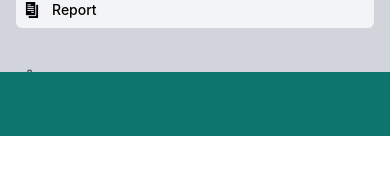
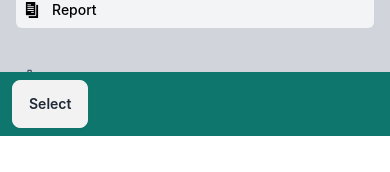
Before and after one commit to MDYeaminIslam/NGO_Project, a React (Vite) app: page /add_new_samity in a window 390 px wide. Shown: the part 772-944 px from the top of the page. Built offline with nearby package versions, Linux system fonts and the light colour scheme; no server answers.

Commit message:
dropdown format on banches nav

```diff
--- a/src/pages/Branches/BranchesNav/BranchesNav.jsx
+++ b/src/pages/Branches/BranchesNav/BranchesNav.jsx
@@ -6,7 +6,29 @@ const BranchesNav = () => {
       <nav className="bg-teal-700 text-white">
         <div className="max-w-7xl mx-auto px-2 sm:px-6 lg:px-8">
           <div className="relative flex items-center justify-between h-16">
-            <div className="hidden sm:block sm:ml-6">
+
+
+            <div className="block sm:hidden">
+                  <details className="dropdown">
+                      <summary className="m-1 btn">Select</summary>
+                      <ul className="p-2 shadow menu dropdown-content z-[1] bg-base-100 rounded-box w-52">
+
+                        <li><a>Item 2</a></li>
+                        <li><a>Item 2</a></li>
+                        <li><a>Item 2</a></li>
+                        <li><a>Item 2</a></li>
+                        <li><a>Item 2</a></li>
+                        <li><a>Item 2</a></li>
+                      </ul>
+                    </details>
+            </div>
+
+
+              <div className="hidden sm:block sm:ml-6">
+
+
+
+
               <div className="flex space-x-4">
 
                 <Link to={'/add_new_branch'}>
```
